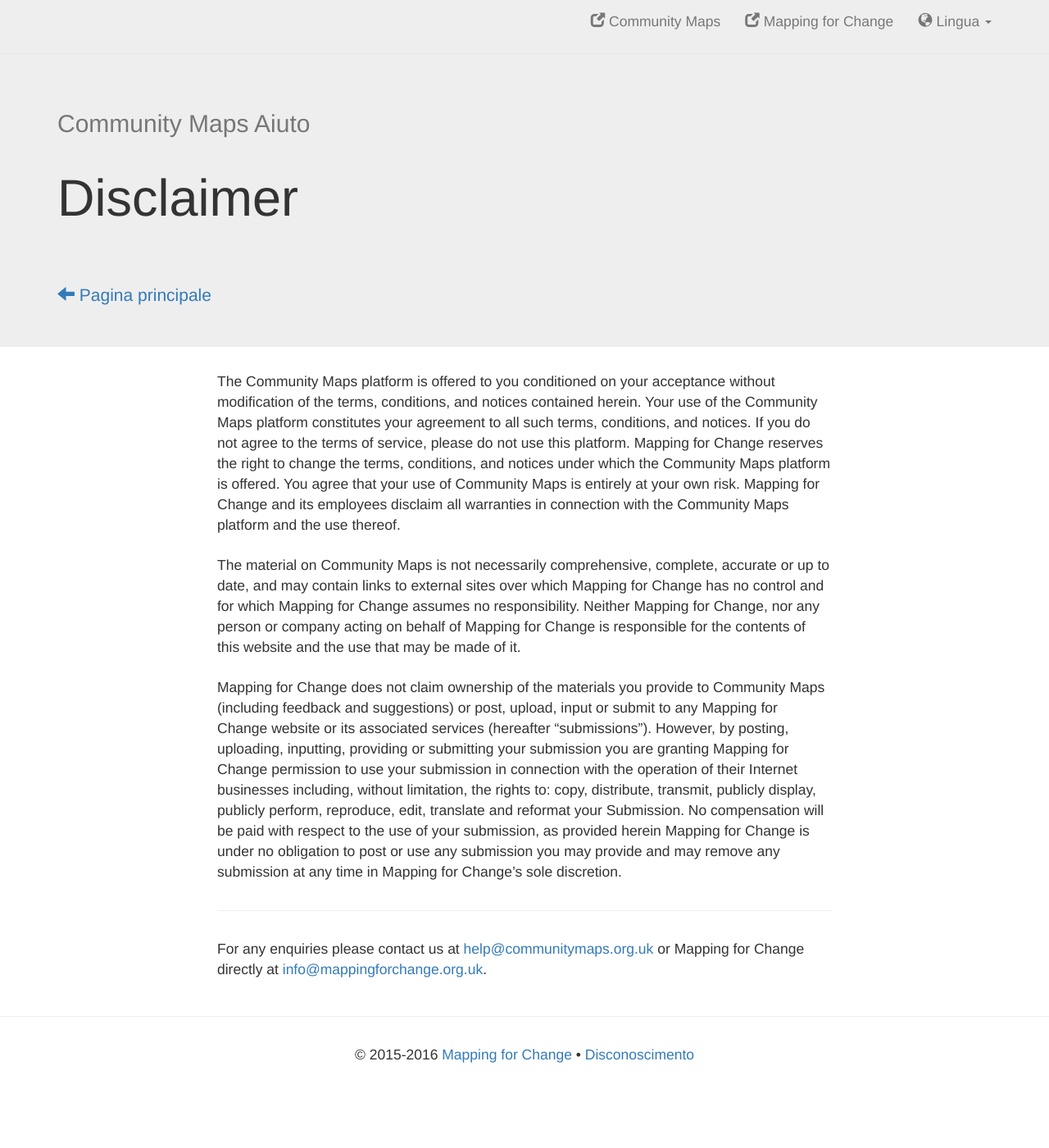
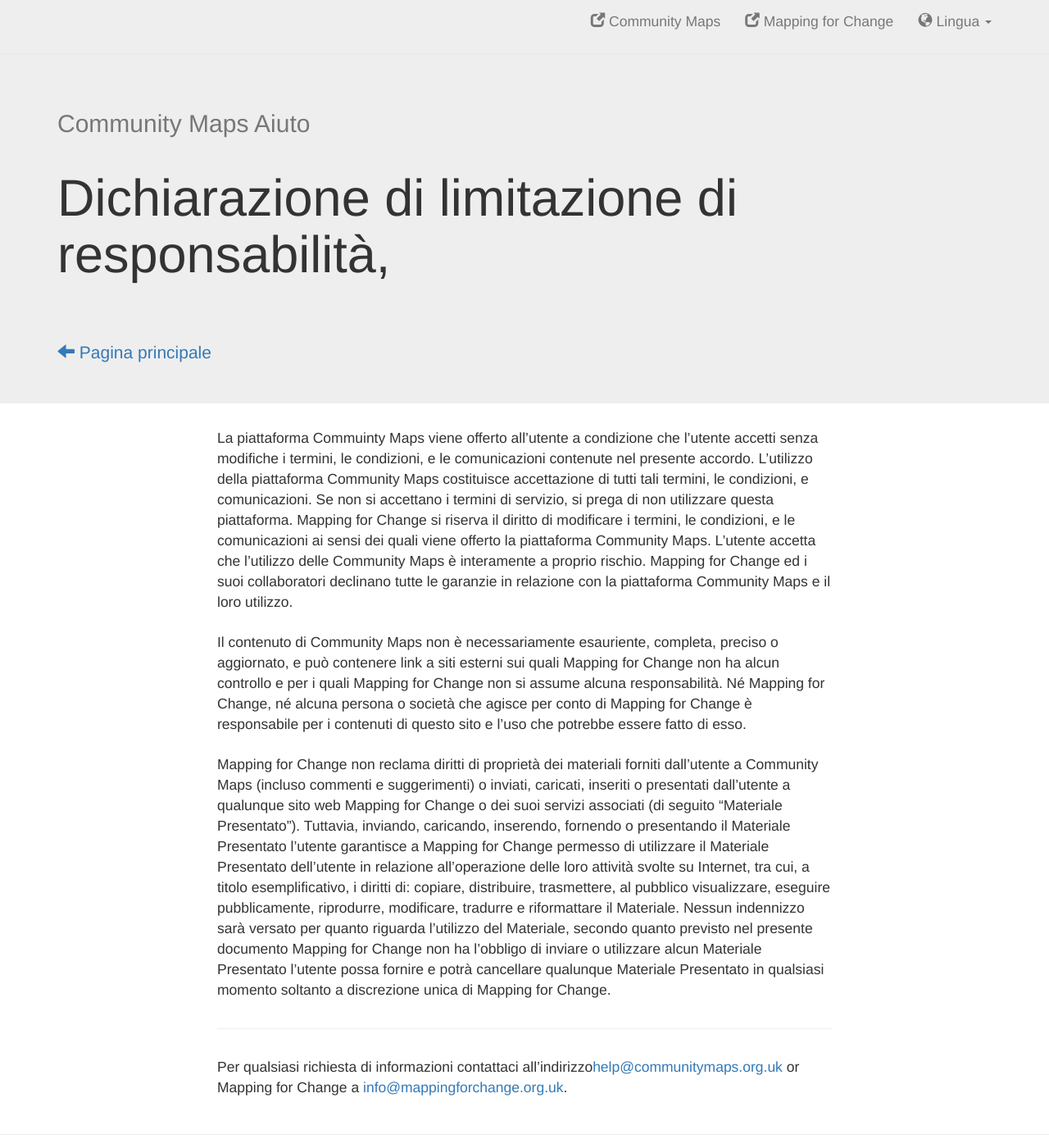
Before and after one commit to cbaldock/communitymaps-help, a Jekyll site: the page built from _it/disclaimer.md, in a window 1280 px wide and 1400 px high. Shown: the whole window at 82% size. Built offline with Jekyll 4.4.1, drawn with Linux system fonts in a browser that asks for light colours; nearby versions of some CDN libraries.

Commit message:
translated disclaimer

```diff
--- a/_it/disclaimer.md
+++ b/_it/disclaimer.md
@@ -1,14 +1,14 @@
 ---
 layout: italian
-title: "Disclaimer"
+title: "Dichiarazione di limitazione di responsabilità,"
 ---
 
-The Community Maps platform is offered to you conditioned on your acceptance without modification of the terms, conditions, and notices contained herein. Your use of the Community Maps platform constitutes your agreement to all such terms, conditions, and notices. If you do not agree to the terms of service, please do not use this platform. Mapping for Change reserves the right to change the terms, conditions, and notices under which the Community Maps platform is offered. You agree that your use of Community Maps is entirely at your own risk. Mapping for Change and its employees disclaim all warranties in connection with the Community Maps platform and the use thereof.
+La piattaforma Commuinty Maps viene offerto all'utente a condizione che l'utente accetti senza modifiche i termini, le condizioni, e le comunicazioni contenute nel presente accordo. L'utilizzo della piattaforma Community Maps costituisce accettazione di tutti tali termini, le condizioni, e comunicazioni. Se non si accettano i termini di servizio, si prega di non utilizzare questa piattaforma. Mapping for Change si riserva il diritto di modificare i termini, le condizioni, e le comunicazioni ai sensi dei quali viene offerto la piattaforma Community Maps. L'utente accetta che l'utilizzo delle Community Maps è interamente a proprio rischio. Mapping for Change ed i suoi collaboratori declinano tutte le garanzie in relazione con la piattaforma Community Maps e il loro utilizzo.
 
-The material on Community Maps is not necessarily comprehensive, complete, accurate or up to date, and may contain links to external sites over which Mapping for Change has no control and for which Mapping for Change assumes no responsibility. Neither Mapping for Change, nor any person or company acting on behalf of Mapping for Change is responsible for the contents of this website and the use that may be made of it.
+Il contenuto di Community Maps non è necessariamente esauriente, completa, preciso o aggiornato, e può contenere link a siti esterni sui quali Mapping for Change non ha alcun controllo e per i quali Mapping for Change non si assume alcuna responsabilità. Né Mapping for Change, né alcuna persona o società che agisce per conto di Mapping for Change è responsabile per i contenuti di questo sito e l'uso che potrebbe essere fatto di esso.
 
-Mapping for Change does not claim ownership of the materials you provide to Community Maps (including feedback and suggestions) or post, upload, input or submit to any Mapping for Change website or its associated services (hereafter “submissions”). However, by posting, uploading, inputting, providing or submitting your submission you are granting Mapping for Change permission to use your submission in connection with the operation of their Internet businesses including, without limitation, the rights to: copy, distribute, transmit, publicly display, publicly perform, reproduce, edit, translate and reformat your Submission. No compensation will be paid with respect to the use of your submission, as provided herein Mapping for Change is under no obligation to post or use any submission you may provide and may remove any submission at any time in Mapping for Change’s sole discretion.
+Mapping for Change non reclama diritti di proprietà dei materiali forniti dall'utente a Community Maps (incluso commenti e suggerimenti) o inviati, caricati, inseriti o presentati dall'utente a qualunque sito web Mapping for Change o dei suoi servizi associati (di seguito "Materiale Presentato"). Tuttavia, inviando, caricando, inserendo, fornendo o presentando il Materiale Presentato l'utente garantisce a Mapping for Change permesso di utilizzare il Materiale Presentato dell'utente in relazione all'operazione delle loro attività svolte su Internet, tra cui, a titolo esemplificativo, i diritti di: copiare, distribuire, trasmettere, al pubblico visualizzare, eseguire pubblicamente, riprodurre, modificare, tradurre e riformattare il Materiale. Nessun indennizzo sarà versato per quanto riguarda l'utilizzo del Materiale, secondo quanto previsto nel presente documento Mapping for Change non ha l'obbligo di inviare o utilizzare alcun Materiale Presentato l'utente possa fornire e potrà cancellare qualunque Materiale Presentato in qualsiasi momento soltanto a discrezione unica di Mapping for Change.
 
 ---
 
-For any enquiries please contact us at [help@communitymaps.org.uk](mailto:help@communitymaps.org.uk) or Mapping for Change directly at [info@mappingforchange.org.uk](mailto:info@mappingforchange.org.uk).
+Per qualsiasi richiesta di informazioni contattaci all'indirizzo[help@communitymaps.org.uk](mailto:help@communitymaps.org.uk) or Mapping for Change a [info@mappingforchange.org.uk](mailto:info@mappingforchange.org.uk).
```
